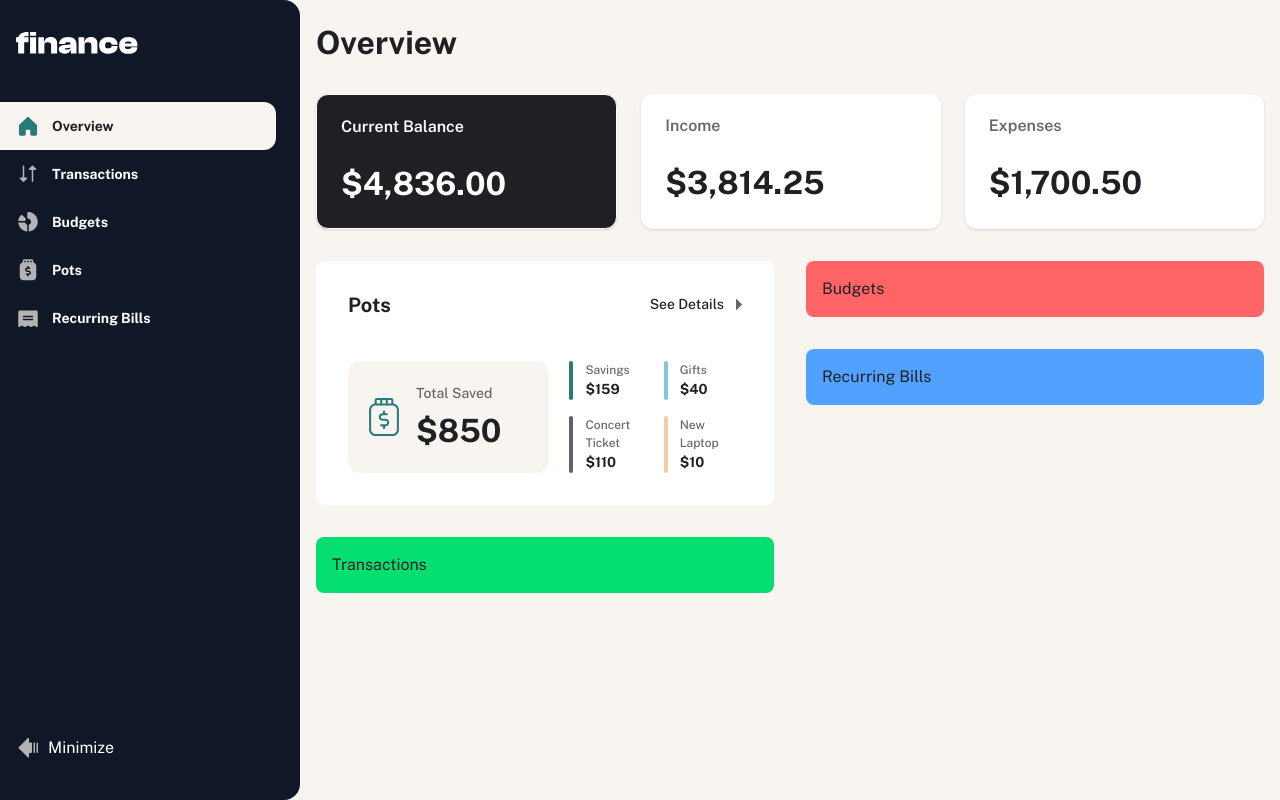
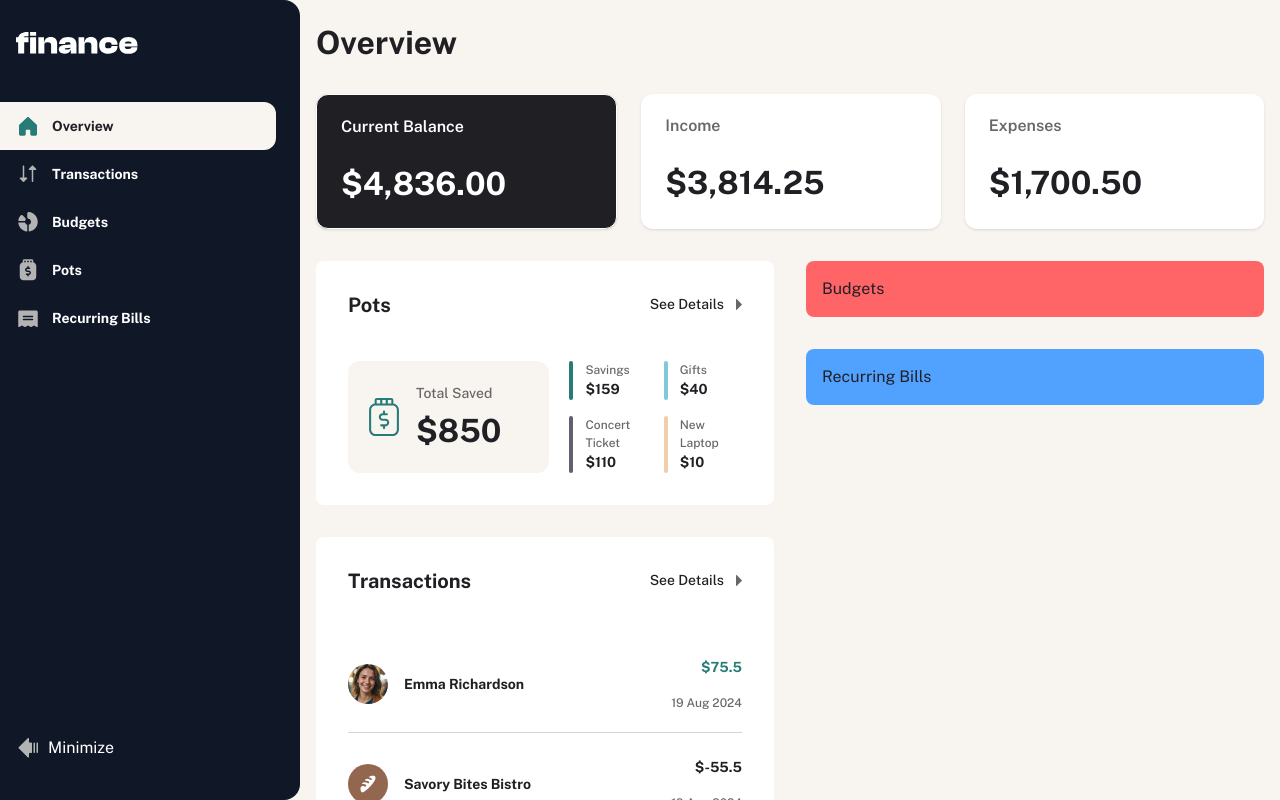
Before and after one commit to thibault-deverge/finance_app, a Next.js app: page /overview in a window 1280 px wide. Built offline with nearby package versions, Linux system fonts and the light colour scheme.

Commit message:
Creation des composants CardHeader et TransactionsCard + function helper formatDateToShortString

```diff
--- a/components/overview/Overview.tsx
+++ b/components/overview/Overview.tsx
@@ -1,10 +1,11 @@
 import OverviewCards from '@/components/overview/OverviewCards';
 import Title from '@/components/ui/Title';
 import PotsCard from './PotsCard';
+import TransactionsCard from './TransactionsCard';
 
 function Overview() {
   return (
-    <section className="grid-auto-rows-min-content col-span-full h-screen px-4 py-6 xl:col-span-1">
+    <section className="col-span-full h-screen px-4 py-6 xl:col-span-1 xl:h-screen xl:overflow-y-auto">
       <div className="col-span-full mb-8">
         <Title name="Overview" />
       </div>
@@ -13,13 +14,13 @@ function Overview() {
         <OverviewCards />
       </div>
 
-      <div className="col-span-full flex w-full flex-col gap-8 xl:flex-row">
+      <div className="col-span-full flex w-full flex-col gap-8 xl:h-full xl:flex-row">
         <div className="flex flex-1 flex-col gap-8">
           <PotsCard />
-          <div className="rounded-lg bg-green-400 p-4">Transactions</div>
+          <TransactionsCard />
         </div>
 
-        <div className="flex flex-1 flex-col gap-8">
+        <div className="flex flex-1 flex-col gap-8 xl:h-full">
           <div className="rounded-lg bg-red-400 p-4">Budgets</div>
           <div className="rounded-lg bg-blue-400 p-4">Recurring Bills</div>
         </div>
--- /dev/null
+++ b/components/overview/TransactionsCard.tsx
@@ -0,0 +1,60 @@
+import { v4 as uuidv4 } from 'uuid';
+import { formatDateToShortString } from '@/lib/utils';
+import CardHeader from '../ui/CardHeader';
+import data from '../../data/data.json';
+
+type TransactionsType = {
+  avatar: string;
+  name: string;
+  category: string;
+  date: string;
+  amount: number;
+  recurring: boolean;
+  id: string;
+};
+const { transactions } = data;
+const transactionsWithId = transactions.slice(0, 5).map((transaction) => ({
+  ...transaction,
+  date: formatDateToShortString(transaction.date),
+  id: uuidv4(),
+}));
+
+function TransactionsCard() {
+  return (
+    <section className="col-span-full flex flex-col justify-between gap-6 rounded-lg bg-white p-8">
+      <CardHeader title="Transactions" href="/transactions" />
+      <ul className="list-none space-y-1">
+        {transactions &&
+          transactionsWithId.map((transaction) => (
+            <TransactionsEntries entry={transaction} key={transaction.id} />
+          ))}
+      </ul>
+    </section>
+  );
+}
+
+function TransactionsEntries({ entry }: { entry: TransactionsType }) {
+  return (
+    <li className="flex justify-between border-b border-gray-300 py-5 last:border-b-0">
+      <div className="flex items-center gap-4">
+        <img
+          className="h-10 rounded-full"
+          src={entry.avatar}
+          alt={entry.name}
+          referrerPolicy="no-referrer"
+        />
+        <p className="text-preset-4-bold text-grey-900">{entry.name}</p>
+      </div>
+      <div className="flex flex-col items-end justify-between gap-4">
+        <p
+          className={`text-preset-4-bold ${entry.amount > 0 ? 'text-green' : 'text-grey-900'}`}
+        >
+          ${entry.amount}
+        </p>
+        <p className="text-preset-5 text-grey-500">{entry.date}</p>
+      </div>
+    </li>
+  );
+}
+
+export default TransactionsCard;
--- /dev/null
+++ b/components/ui/CardHeader.tsx
@@ -0,0 +1,19 @@
+import Link from 'next/link';
+
+type CardHeaderType = {
+  title: string;
+  href: string;
+};
+function CardHeader({ title, href }: CardHeaderType) {
+  return (
+    <header className="mb-5 flex justify-between">
+      <h2 className="text-preset-2 text-grey-900">{title}</h2>
+      <Link href={href} className="flex items-center gap-3">
+        <p className="text-preset-4">See Details</p>
+        <img src="/images/icons/icon-caret-right.svg" alt="icon carret right" />
+      </Link>
+    </header>
+  );
+}
+
+export default CardHeader;
--- a/data/data.json
+++ b/data/data.json
@@ -6,7 +6,7 @@
   },
   "transactions": [
     {
-      "avatar": "./assets/images/avatars/emma-richardson.jpg",
+      "avatar": "/images/avatars/emma-richardson.jpg",
       "name": "Emma Richardson",
       "category": "General",
       "date": "2024-08-19T14:23:11Z",
@@ -14,7 +14,7 @@
       "recurring": false
     },
     {
-      "avatar": "./assets/images/avatars/savory-bites-bistro.jpg",
+      "avatar": "/images/avatars/savory-bites-bistro.jpg",
       "name": "Savory Bites Bistro",
       "category": "Dining Out",
       "date": "2024-08-19T20:23:11Z",
@@ -22,7 +22,7 @@
       "recurring": false
     },
     {
-      "avatar": "./assets/images/avatars/daniel-carter.jpg",
+      "avatar": "/images/avatars/daniel-carter.jpg",
       "name": "Daniel Carter",
       "category": "General",
       "date": "2024-08-18T09:45:32Z",
@@ -30,7 +30,7 @@
       "recurring": false
     },
     {
-      "avatar": "./assets/images/avatars/sun-park.jpg",
+      "avatar": "/images/avatars/sun-park.jpg",
       "name": "Sun Park",
       "category": "General",
       "date": "2024-08-17T16:12:05Z",
@@ -38,7 +38,7 @@
       "recurring": false
     },
     {
-      "avatar": "./assets/images/avatars/urban-services-hub.jpg",
+      "avatar": "/images/avatars/urban-services-hub.jpg",
       "name": "Urban Services Hub",
       "category": "General",
       "date": "2024-08-17T21:08:09Z",
@@ -46,7 +46,7 @@
       "recurring": false
     },
     {
-      "avatar": "./assets/images/avatars/liam-hughes.jpg",
+      "avatar": "/images/avatars/liam-hughes.jpg",
       "name": "Liam Hughes",
       "category": "Groceries",
       "date": "2024-08-15T18:20:33Z",
@@ -54,7 +54,7 @@
       "recurring": false
     },
     {
-      "avatar": "./assets/images/avatars/lily-ramirez.jpg",
+      "avatar": "/images/avatars/lily-ramirez.jpg",
       "name": "Lily Ramirez",
       "category": "General",
       "date": "2024-08-14T13:05:27Z",
@@ -62,7 +62,7 @@
       "recurring": false
     },
     {
-      "avatar": "./assets/images/avatars/ethan-clark.jpg",
+      "avatar": "/images/avatars/ethan-clark.jpg",
       "name": "Ethan Clark",
       "category": "Dining Out",
       "date": "2024-08-13T20:15:59Z",
@@ -70,7 +70,7 @@
       "recurring": false
     },
     {
-      "avatar": "./assets/images/avatars/james-thompson.jpg",
+      "avatar": "/images/avatars/james-thompson.jpg",
       "name": "James Thompson",
       "category": "Entertainment",
       "date": "2024-08-11T15:45:38Z",
@@ -78,7 +78,7 @@
       "recurring": false
     },
     {
-      "avatar": "./assets/images/avatars/pixel-playground.jpg",
+      "avatar": "/images/avatars/pixel-playground.jpg",
       "name": "Pixel Playground",
       "category": "Entertainment",
       "date": "2024-08-11T18:45:38Z",
@@ -86,7 +86,7 @@
       "recurring": true
     },
     {
-      "avatar": "./assets/images/avatars/ella-phillips.jpg",
+      "avatar": "/images/avatars/ella-phillips.jpg",
       "name": "Ella Phillips",
       "category": "Dining Out",
       "date": "2024-08-10T19:22:51Z",
@@ -94,7 +94,7 @@
       "recurring": false
     },
     {
-      "avatar": "./assets/images/avatars/sofia-peterson.jpg",
+      "avatar": "/images/avatars/sofia-peterson.jpg",
       "name": "Sofia Peterson",
       "category": "Transportation",
       "date": "2024-08-08T08:55:17Z",
@@ -102,7 +102,7 @@
       "recurring": false
     },
     {
-      "avatar": "./assets/images/avatars/mason-martinez.jpg",
+      "avatar": "/images/avatars/mason-martinez.jpg",
       "name": "Mason Martinez",
       "category": "Lifestyle",
       "date": "2024-08-07T17:40:29Z",
@@ -110,7 +110,7 @@
       "recurring": false
     },
     {
-      "avatar": "./assets/images/avatars/green-plate-eatery.jpg",
+      "avatar": "/images/avatars/green-plate-eatery.jpg",
       "name": "Green Plate Eatery",
       "category": "Groceries",
       "date": "2024-08-06T08:25:44Z",
@@ -118,7 +118,7 @@
       "recurring": false
     },
     {
-      "avatar": "./assets/images/avatars/sebastian-cook.jpg",
+      "avatar": "/images/avatars/sebastian-cook.jpg",
       "name": "Sebastian Cook",
       "category": "Transportation",
       "date": "2024-08-06T10:05:44Z",
@@ -126,7 +126,7 @@
       "recurring": false
     },
     {
-      "avatar": "./assets/images/avatars/william-harris.jpg",
+      "avatar": "/images/avatars/william-harris.jpg",
       "name": "William Harris",
       "category": "Personal Care",
       "date": "2024-08-05T14:30:56Z",
@@ -134,7 +134,7 @@
       "recurring": false
     },
     {
-      "avatar": "./assets/images/avatars/elevate-education.jpg",
+      "avatar": "/images/avatars/elevate-education.jpg",
       "name": "Elevate Education",
       "category": "Education",
       "date": "2024-08-04T11:15:22Z",
@@ -142,7 +142,7 @@
       "recurring": true
     },
     {
-      "avatar": "./assets/images/avatars/serenity-spa-and-wellness.jpg",
+      "avatar": "/images/avatars/serenity-spa-and-wellness.jpg",
       "name": "Serenity Spa & Wellness",
       "category": "Personal Care",
       "date": "2024-08-03T14:00:37Z",
@@ -150,7 +150,7 @@
       "recurring": true
     },
     {
-      "avatar": "./assets/images/avatars/spark-electric-solutions.jpg",
+      "avatar": "/images/avatars/spark-electric-solutions.jpg",
       "name": "Spark Electric Solutions",
       "category": "Bills",
       "date": "2024-08-02T09:25:11Z",
@@ -158,7 +158,7 @@
       "recurring": true
     },
     {
-      "avatar": "./assets/images/avatars/rina-sato.jpg",
+      "avatar": "/images/avatars/rina-sato.jpg",
       "name": "Rina Sato",
       "category": "Bills",
       "date": "2024-08-02T13:31:11Z",
@@ -166,7 +166,7 @@
       "recurring": false
     },
     {
-      "avatar": "./assets/images/avatars/swift-ride-share.jpg",
+      "avatar": "/images/avatars/swift-ride-share.jpg",
       "name": "Swift Ride Share",
       "category": "Transportation",
       "date": "2024-08-01T18:40:33Z",
@@ -174,7 +174,7 @@
       "recurring": false
     },
     {
-      "avatar": "./assets/images/avatars/aqua-flow-utilities.jpg",
+      "avatar": "/images/avatars/aqua-flow-utilities.jpg",
       "name": "Aqua Flow Utilities",
       "category": "Bills",
       "date": "2024-07-30T13:20:14Z",
@@ -182,7 +182,7 @@
       "recurring": true
     },
     {
-      "avatar": "./assets/images/avatars/ecofuel-energy.jpg",
+      "avatar": "/images/avatars/ecofuel-energy.jpg",
       "name": "EcoFuel Energy",
       "category": "Bills",
       "date": "2024-07-29T11:55:29Z",
@@ -190,7 +190,7 @@
       "recurring": true
     },
     {
-      "avatar": "./assets/images/avatars/yuna-kim.jpg",
+      "avatar": "/images/avatars/yuna-kim.jpg",
       "name": "Yuna Kim",
       "category": "Dining Out",
       "date": "2024-07-29T13:51:29Z",
@@ -198,7 +198,7 @@
       "recurring": false
     },
     {
-      "avatar": "./assets/images/avatars/flavor-fiesta.jpg",
+      "avatar": "/images/avatars/flavor-fiesta.jpg",
       "name": "Flavor Fiesta",
       "category": "Dining Out",
       "date": "2024-07-27T20:15:06Z",
@@ -206,7 +206,7 @@
       "recurring": false
     },
     {
-      "avatar": "./assets/images/avatars/harper-edwards.jpg",
+      "avatar": "/images/avatars/harper-edwards.jpg",
       "name": "Harper Edwards",
       "category": "Shopping",
       "date": "2024-07-26T09:43:23Z",
@@ -214,7 +214,7 @@
       "recurring": false
     },
     {
-      "avatar": "./assets/images/avatars/buzz-marketing-group.jpg",
+      "avatar": "/images/avatars/buzz-marketing-group.jpg",
       "name": "Buzz Marketing Group",
       "category": "General",
       "date": "2024-07-26T14:40:23Z",
@@ -222,7 +222,7 @@
       "recurring": false
     },
     {
-      "avatar": "./assets/images/avatars/technova-innovations.jpg",
+      "avatar": "/images/avatars/technova-innovations.jpg",
       "name": "TechNova Innovations",
       "category": "Shopping",
       "date": "2024-07-25T16:25:37Z",
@@ -230,7 +230,7 @@
       "recurring": false
     },
     {
-      "avatar": "./assets/images/avatars/bytewise.jpg",
+      "avatar": "/images/avatars/bytewise.jpg",
       "name": "ByteWise",
       "category": "Lifestyle",
       "date": "2024-07-23T09:35:14Z",
@@ -238,7 +238,7 @@
       "recurring": true
     },
     {
-      "avatar": "./assets/images/avatars/nimbus-data-storage.jpg",
+      "avatar": "/images/avatars/nimbus-data-storage.jpg",
       "name": "Nimbus Data Storage",
       "category": "Bills",
       "date": "2024-07-21T10:05:42Z",
@@ -246,7 +246,7 @@
       "recurring": true
     },
     {
-      "avatar": "./assets/images/avatars/emma-richardson.jpg",
+      "avatar": "/images/avatars/emma-richardson.jpg",
       "name": "Emma Richardson",
       "category": "General",
       "date": "2024-07-20T17:30:55Z",
@@ -254,7 +254,7 @@
       "recurring": false
     },
     {
-      "avatar": "./assets/images/avatars/daniel-carter.jpg",
+      "avatar": "/images/avatars/daniel-carter.jpg",
       "name": "Daniel Carter",
       "category": "General",
       "date": "2024-07-19T12:45:09Z",
@@ -262,7 +262,7 @@
       "recurring": false
     },
     {
-      "avatar": "./assets/images/avatars/sun-park.jpg",
+      "avatar": "/images/avatars/sun-park.jpg",
       "name": "Sun Park",
       "category": "General",
       "date": "2024-07-18T19:20:23Z",
@@ -270,7 +270,7 @@
       "recurring": false
     },
     {
-      "avatar": "./assets/images/avatars/harper-edwards.jpg",
+      "avatar": "/images/avatars/harper-edwards.jpg",
       "name": "Harper Edwards",
       "category": "Shopping",
       "date": "2024-07-17T14:55:37Z",
@@ -278,7 +278,7 @@
       "recurring": false
     },
     {
-      "avatar": "./assets/images/avatars/liam-hughes.jpg",
+      "avatar": "/images/avatars/liam-hughes.jpg",
       "name": "Liam Hughes",
       "category": "Groceries",
       "date": "2024-07-16T10:10:51Z",
@@ -286,7 +286,7 @@
       "recurring": false
     },
     {
-      "avatar": "./assets/images/avatars/lily-ramirez.jpg",
+      "avatar": "/images/avatars/lily-ramirez.jpg",
       "name": "Lily Ramirez",
       "category": "General",
       "date": "2024-07-15T16:35:04Z",
@@ -294,7 +294,7 @@
       "recurring": false
     },
     {
-      "avatar": "./assets/images/avatars/ethan-clark.jpg",
+      "avatar": "/images/avatars/ethan-clark.jpg",
       "name": "Ethan Clark",
       "category": "Dining Out",
       "date": "2024-07-14T20:50:18Z",
@@ -302,7 +302,7 @@
       "recurring": false
     },
     {
-      "avatar": "./assets/images/avatars/rina-sato.jpg",
+      "avatar": "/images/avatars/rina-sato.jpg",
       "name": "Rina Sato",
       "category": "Entertainment",
       "date": "2024-07-13T09:15:32Z",
@@ -310,7 +310,7 @@
       "recurring": false
     },
     {
-      "avatar": "./assets/images/avatars/james-thompson.jpg",
+      "avatar": "/images/avatars/james-thompson.jpg",
       "name": "James Thompson",
       "category": "Bills",
       "date": "2024-07-12T13:40:46Z",
@@ -318,7 +318,7 @@
       "recurring": false
     },
     {
-      "avatar": "./assets/images/avatars/ella-phillips.jpg",
+      "avatar": "/images/avatars/ella-phillips.jpg",
       "name": "Ella Phillips",
       "category": "Dining Out",
       "date": "2024-07-11T18:05:59Z",
@@ -326,7 +326,7 @@
       "recurring": false
     },
     {
-      "avatar": "./assets/images/avatars/yuna-kim.jpg",
+      "avatar": "/images/avatars/yuna-kim.jpg",
       "name": "Yuna Kim",
       "category": "Dining Out",
       "date": "2024-07-10T12:30:13Z",
@@ -334,7 +334,7 @@
       "recurring": false
     },
     {
-      "avatar": "./assets/images/avatars/sofia-peterson.jpg",
+      "avatar": "/images/avatars/sofia-peterson.jpg",
       "name": "Sofia Peterson",
       "category": "Transportation",
       "date": "2024-07-09T08:55:27Z",
@@ -342,7 +342,7 @@
       "recurring": false
     },
     {
-      "avatar": "./assets/images/avatars/mason-martinez.jpg",
+      "avatar": "/images/avatars/mason-martinez.jpg",
       "name": "Mason Martinez",
       "category": "Lifestyle",
       "date": "2024-07-08T15:20:41Z",
@@ -350,7 +350,7 @@
       "recurring": false
     },
     {
-      "avatar": "./assets/images/avatars/sebastian-cook.jpg",
+      "avatar": "/images/avatars/sebastian-cook.jpg",
       "name": "Sebastian Cook",
       "category": "Transportation",
       "date": "2024-07-07T11:45:55Z",
@@ -358,7 +358,7 @@
       "recurring": false
     },
     {
-      "avatar": "./assets/images/avatars/william-harris.jpg",
+      "avatar": "/images/avatars/william-harris.jpg",
       "name": "William Harris",
       "category": "General",
       "date": "2024-07-06T17:10:09Z",
@@ -366,7 +366,7 @@
       "recurring": false
     },
     {
-      "avatar": "./assets/images/avatars/elevate-education.jpg",
+      "avatar": "/images/avatars/elevate-education.jpg",
       "name": "Elevate Education",
       "category": "Education",
       "date": "2024-07-05T11:15:22Z",
@@ -374,7 +374,7 @@
       "recurring": true
     },
     {
-      "avatar": "./assets/images/avatars/serenity-spa-and-wellness.jpg",
+      "avatar": "/images/avatars/serenity-spa-and-wellness.jpg",
       "name": "Serenity Spa & Wellness",
       "category": "Personal Care",
       "date": "2024-07-03T14:00:37Z",
@@ -382,7 +382,7 @@
       "recurring": true
     },
     {
-      "avatar": "./assets/images/avatars/spark-electric-solutions.jpg",
+      "avatar": "/images/avatars/spark-electric-solutions.jpg",
       "name": "Spark Electric Solutions",
       "category": "Bills",
       "date": "2024-07-02T09:25:51Z",
@@ -390,7 +390,7 @@
       "recurring": true
     },
     {
-      "avatar": "./assets/images/avatars/swift-ride-share.jpg",
+      "avatar": "/images/avatars/swift-ride-share.jpg",
       "name": "Swift Ride Share",
       "category": "Transportation",
       "date": "2024-07-02T19:50:05Z",
--- a/lib/utils.ts
+++ b/lib/utils.ts
@@ -12,3 +12,14 @@ export function formatAmount(amount: number): string {
     maximumFractionDigits: 2
   });
 }
+
+
+export function formatDateToShortString(dateString: string): string {
+  const date = new Date(dateString);
+
+  const day = date.getDate().toString().padStart(2, '0');
+  const month = date.toLocaleString('en-US', { month: 'short' }); // ex: "Aug"
+  const year = date.getFullYear();
+
+  return `${day} ${month} ${year}`;
+}
```
Also changed, not shown: components/overview/PotsCard.tsx (+4 -13 lines).
